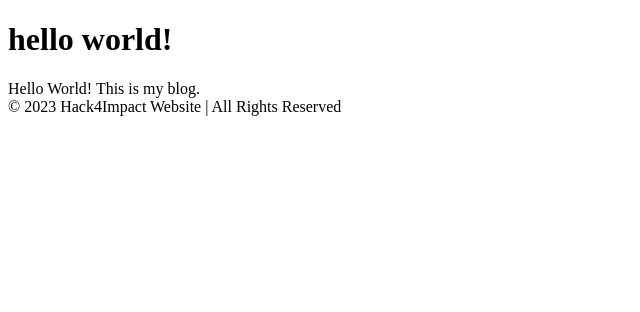
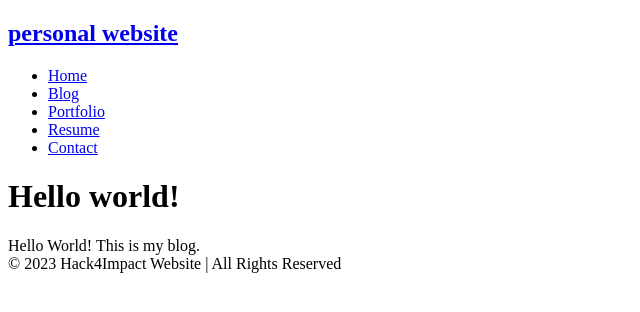
Before and after one commit to syanase-calpoly/syanase-calpoly.github.io, a plain HTML site: page blog.html in a window 1280 px wide. Shown: the whole page, without its empty margins (0-640 px from the left). Drawn offline with Linux system fonts and the light colour scheme.

Commit message:
feat: added navbar to blog

```diff
--- a/blog.html
+++ b/blog.html
@@ -7,10 +7,17 @@
     </head>
     <body>
         <nav class="navbar">
-            <h1 class="page-title"></h1>
+            <h1 class="logo"><a href="index.html">personal website</a></h1>
+            <ul class="nav-list">
+              <li><a href="index.html">Home</a></li>
+              <li><a href="blog.html">Blog</a></li>
+              <li><a href="portfolio.html">Portfolio</a></li>
+              <li><a href="resume.html">Resume</a></li>
+              <li><a href="contact.html">Contact</a></li>
+            </ul>
         </nav>
         <main>
-            <h1>hello world!</h1>
+            <h1>Hello world!</h1>
             <div class="about">
                 Hello World! This is my blog.
               </div>
```
